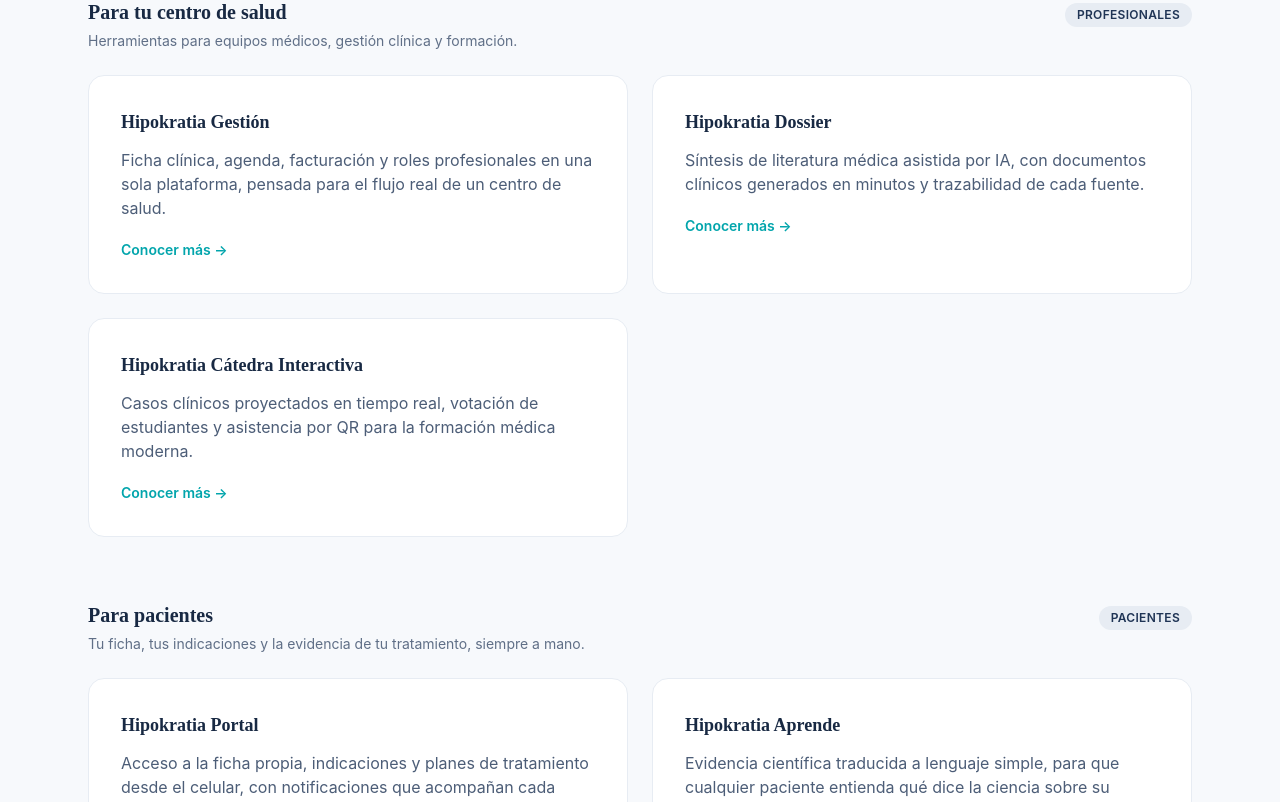
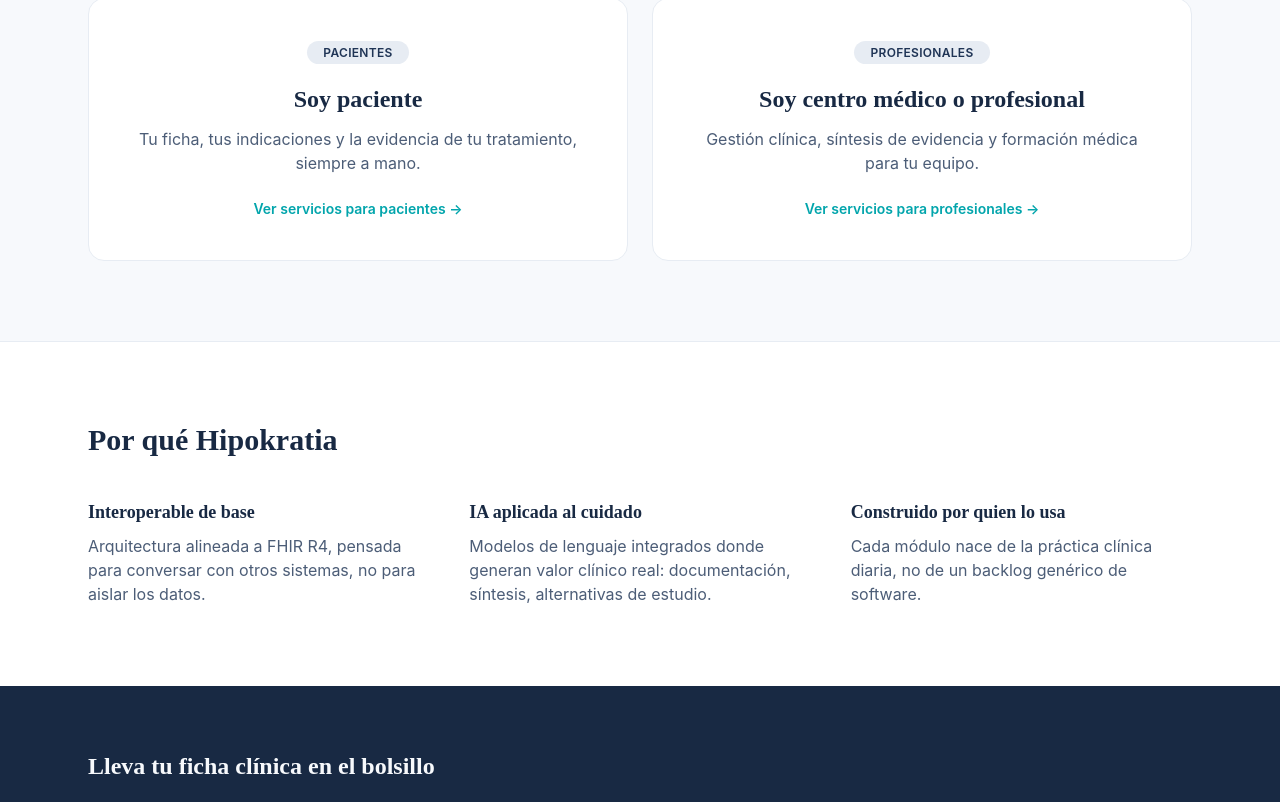
Before and after one commit to cahuerta/Hipokratia-fronted-web, a React (Vite) app: page / in a window 1280 px wide. Shown: the part 1138-1940 px from the top of the page. Built offline with nearby package versions, Linux system fonts and the light colour scheme.

Commit message:
Update Home.jsx

```diff
--- a/src/pages/Home.jsx
+++ b/src/pages/Home.jsx
@@ -1,40 +1,4 @@
 import { Link } from 'react-router-dom'
-
-const serviciosCentros = [
-  {
-    to: '/gestion',
-    nombre: 'Hipokratia Gestión',
-    descripcion:
-      'Ficha clínica, agenda, facturación y roles profesionales en una sola plataforma, pensada para el flujo real de un centro de salud.',
-  },
-  {
-    to: '/dossier',
-    nombre: 'Hipokratia Dossier',
-    descripcion:
-      'Síntesis de literatura médica asistida por IA, con documentos clínicos generados en minutos y trazabilidad de cada fuente.',
-  },
-  {
-    to: '/catedra',
-    nombre: 'Hipokratia Cátedra Interactiva',
-    descripcion:
-      'Casos clínicos proyectados en tiempo real, votación de estudiantes y asistencia por QR para la formación médica moderna.',
-  },
-]
-
-const serviciosPacientes = [
-  {
-    to: '/portal',
-    nombre: 'Hipokratia Portal',
-    descripcion:
-      'Acceso a la ficha propia, indicaciones y planes de tratamiento desde el celular, con notificaciones que acompañan cada etapa del cuidado.',
-  },
-  {
-    to: '/aprende',
-    nombre: 'Hipokratia Aprende',
-    descripcion:
-      'Evidencia científica traducida a lenguaje simple, para que cualquier paciente entienda qué dice la ciencia sobre su diagnóstico.',
-  },
-]
 
 const diferenciadores = [
   {
@@ -50,41 +14,6 @@
     texto: 'Cada módulo nace de la práctica clínica diaria, no de un backlog genérico de software.',
   },
 ]
-
-function GrupoServicios({ titulo, subtitulo, servicios, badge }) {
-  return (
-    <div>
-      <div className="flex items-baseline justify-between gap-4">
-        <h3 className="font-display text-xl font-semibold text-hipokratia-900">
-          {titulo}
-        </h3>
-        <span className="rounded-full bg-hipokratia-100 px-3 py-1 text-xs font-semibold uppercase tracking-wide text-hipokratia-800">
-          {badge}
-        </span>
-      </div>
-      {subtitulo && (
-        <p className="mt-1 text-sm text-hipokratia-800/70">{subtitulo}</p>
-      )}
-      <div className="mt-6 grid gap-6 md:grid-cols-2">
-        {servicios.map((s) => (
-          <Link
-            key={s.to}
-            to={s.to}
-            className="group rounded-2xl border border-hipokratia-100 bg-white p-8 transition-shadow hover:shadow-lg"
-          >
-            <h4 className="font-display text-lg font-semibold text-hipokratia-900">
-              {s.nombre}
-            </h4>
-            <p className="mt-3 text-hipokratia-800/80">{s.descripcion}</p>
-            <span className="mt-5 inline-block text-sm font-semibold text-salud-600 group-hover:underline">
-              Conocer más →
-            </span>
-          </Link>
-        ))}
-      </div>
-    </div>
-  )
-}
 
 export default function Home() {
   return (
@@ -134,26 +63,49 @@
         </div>
       </section>
 
-      {/* Servicios */}
+      {/* Servicios: elegí tu camino */}
       <section id="servicios" className="bg-hipokratia-50">
         <div className="mx-auto max-w-6xl px-6 py-20">
-          <h2 className="font-display text-3xl font-semibold text-hipokratia-900">
-            Servicios
+          <h2 className="font-display text-3xl font-semibold text-hipokratia-900 text-center">
+            ¿Qué buscas hoy?
           </h2>
 
-          <div className="mt-10 space-y-16">
-            <GrupoServicios
-              titulo="Para tu centro de salud"
-              subtitulo="Herramientas para equipos médicos, gestión clínica y formación."
-              servicios={serviciosCentros}
-              badge="Profesionales"
-            />
-            <GrupoServicios
-              titulo="Para pacientes"
-              subtitulo="Tu ficha, tus indicaciones y la evidencia de tu tratamiento, siempre a mano."
-              servicios={serviciosPacientes}
-              badge="Pacientes"
-            />
+          <div className="mt-10 grid gap-6 md:grid-cols-2">
+            <Link
+              to="/pacientes"
+              className="group rounded-2xl border border-hipokratia-100 bg-white p-10 text-center transition-shadow hover:shadow-lg"
+            >
+              <span className="rounded-full bg-hipokratia-100 px-4 py-1 text-xs font-semibold uppercase tracking-wide text-hipokratia-800">
+                Pacientes
+              </span>
+              <h3 className="mt-5 font-display text-2xl font-semibold text-hipokratia-900">
+                Soy paciente
+              </h3>
+              <p className="mt-3 text-hipokratia-800/80">
+                Tu ficha, tus indicaciones y la evidencia de tu tratamiento, siempre a mano.
+              </p>
+              <span className="mt-6 inline-block text-sm font-semibold text-salud-600 group-hover:underline">
+                Ver servicios para pacientes →
+              </span>
+            </Link>
+
+            <Link
+              to="/profesionales"
+              className="group rounded-2xl border border-hipokratia-100 bg-white p-10 text-center transition-shadow hover:shadow-lg"
+            >
+              <span className="rounded-full bg-hipokratia-100 px-4 py-1 text-xs font-semibold uppercase tracking-wide text-hipokratia-800">
+                Profesionales
+              </span>
+              <h3 className="mt-5 font-display text-2xl font-semibold text-hipokratia-900">
+                Soy centro médico o profesional
+              </h3>
+              <p className="mt-3 text-hipokratia-800/80">
+                Gestión clínica, síntesis de evidencia y formación médica para tu equipo.
+              </p>
+              <span className="mt-6 inline-block text-sm font-semibold text-salud-600 group-hover:underline">
+                Ver servicios para profesionales →
+              </span>
+            </Link>
           </div>
         </div>
       </section>
```
